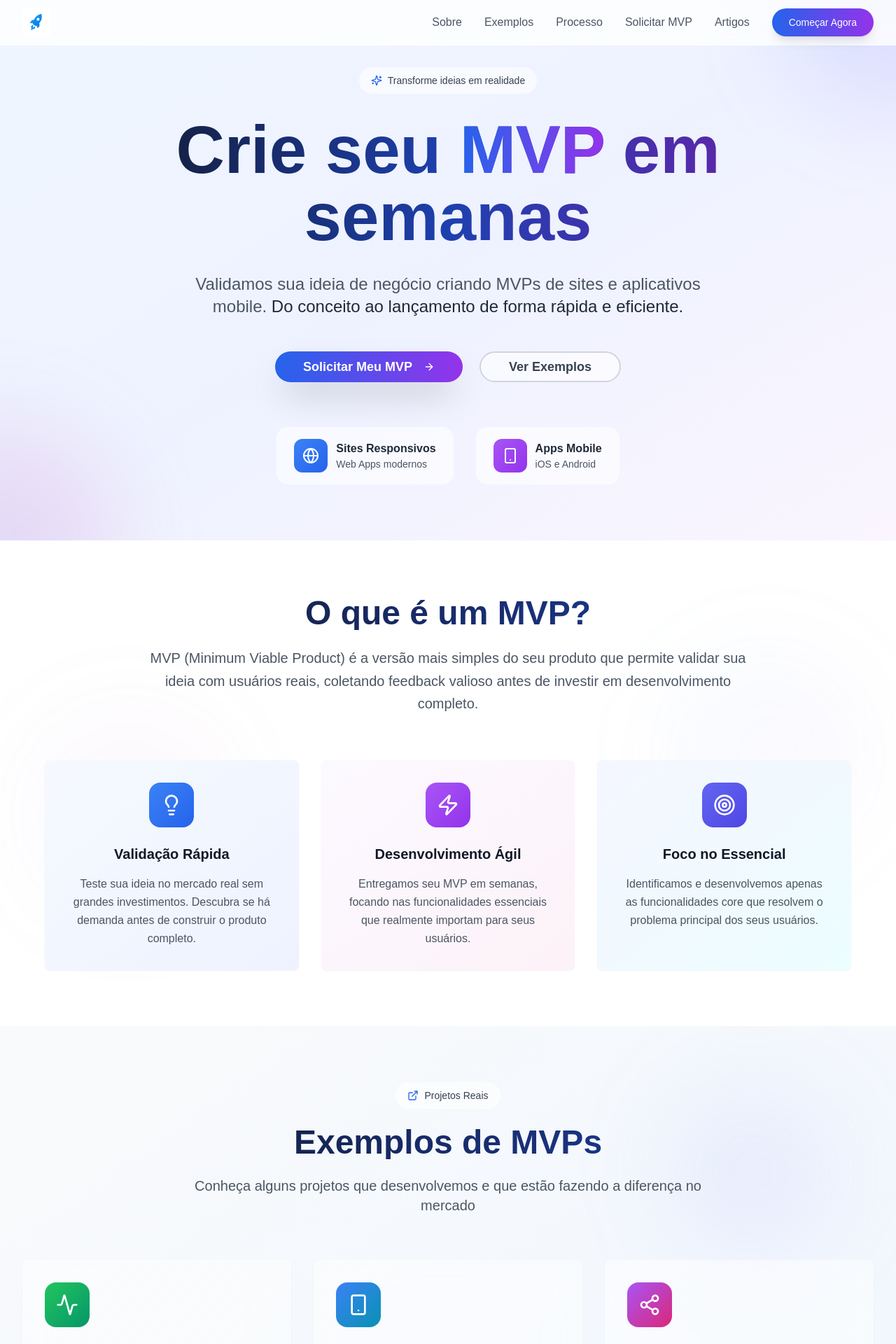
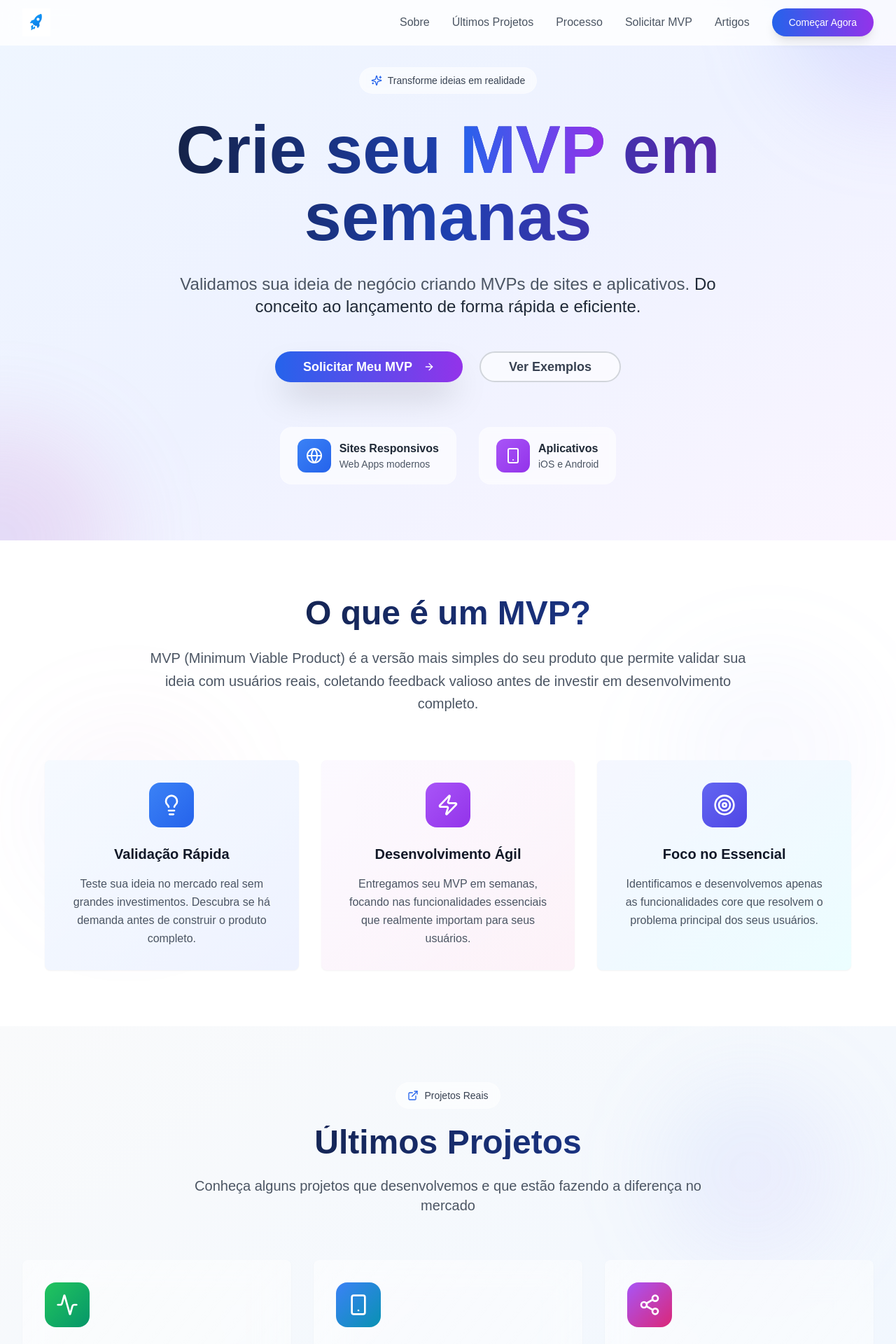
Before and after one commit to pfrzz/fazer-meu-mvp, a Next.js app: page / in a window 1280 px wide. Shown: the top 1920 px of the page at 70% size. Built offline with nearby package versions, Linux system fonts and the light colour scheme.

Commit message:
feat: update site language to more professional tone
Change "Apps Mobile" to "Aplicativos" and "Exemplos" to "Últimos Projetos" for clarity. Maintain smooth scroll, internal links, and responsiveness.

Co-authored-by: Pedro Ferraz <111819887+pfrzz@users.noreply.github.com>

```diff
--- a/components/examples.tsx
+++ b/components/examples.tsx
@@ -46,7 +46,7 @@ export default function Examples() {
     <section
       id="exemplos"
       className="py-20 bg-gradient-to-br from-gray-50 to-blue-50 relative overflow-hidden"
-      aria-labelledby="examples-heading"
+      aria-labelledby="projects-heading"
     >
       {/* Background decorative elements */}
       <div className="absolute inset-0 overflow-hidden">
@@ -61,10 +61,10 @@ export default function Examples() {
             <span className="text-sm font-medium text-gray-700">Projetos Reais</span>
           </div>
           <h2
-            id="examples-heading"
+            id="projects-heading"
             className="text-4xl md:text-5xl font-bold text-transparent bg-clip-text bg-gradient-to-r from-gray-900 to-blue-800 mb-6"
           >
-            Exemplos de MVPs
+            Últimos Projetos
           </h2>
           <p className="text-xl text-gray-600 max-w-3xl mx-auto">
             Conheça alguns projetos que desenvolvemos e que estão fazendo a diferença no mercado
--- a/components/footer.tsx
+++ b/components/footer.tsx
@@ -37,7 +37,7 @@ export default function Footer() {
               </li>
               <li>
                 <a href="#" className="hover:text-blue-400 transition-colors duration-300">
-                  MVP de Apps Mobile
+                  MVP de Aplicativos
                 </a>
               </li>
               <li>
--- a/components/header.tsx
+++ b/components/header.tsx
@@ -45,7 +45,7 @@ export default function Header() {
               onClick={() => scrollToSection("exemplos")}
               className="text-gray-600 hover:text-blue-600 transition-colors font-medium"
             >
-              Exemplos
+              Últimos Projetos
             </button>
             <button
               onClick={() => scrollToSection("processo")}
@@ -90,7 +90,7 @@ export default function Header() {
                 onClick={() => scrollToSection("exemplos")}
                 className="text-gray-600 hover:text-blue-600 transition-colors text-left font-medium"
               >
-                Exemplos
+                Últimos Projetos
               </button>
               <button
                 onClick={() => scrollToSection("processo")}
--- a/components/hero.tsx
+++ b/components/hero.tsx
@@ -40,7 +40,7 @@ export default function Hero() {
           </h1>
 
           <p className="text-xl md:text-2xl text-gray-600 mb-12 max-w-3xl mx-auto font-light leading-relaxed">
-            Validamos sua ideia de negócio criando MVPs de sites e aplicativos mobile.
+            Validamos sua ideia de negócio criando MVPs de sites e aplicativos.
             <span className="font-medium text-gray-800"> Do conceito ao lançamento de forma rápida e eficiente.</span>
           </p>
 
@@ -82,7 +82,7 @@ export default function Hero() {
                   <Smartphone className="h-6 w-6 text-white" />
                 </div>
                 <div className="text-left">
-                  <h3 className="font-semibold text-gray-800">Apps Mobile</h3>
+                  <h3 className="font-semibold text-gray-800">Aplicativos</h3>
                   <p className="text-sm text-gray-600">iOS e Android</p>
                 </div>
               </div>
```
